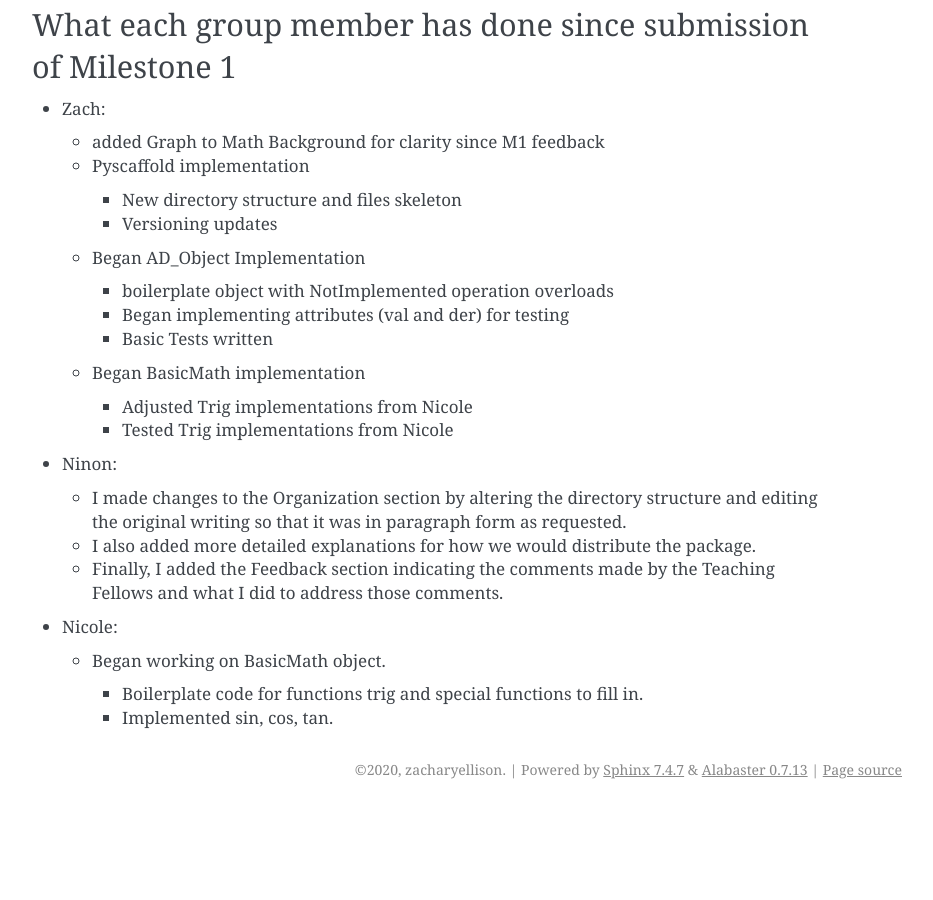
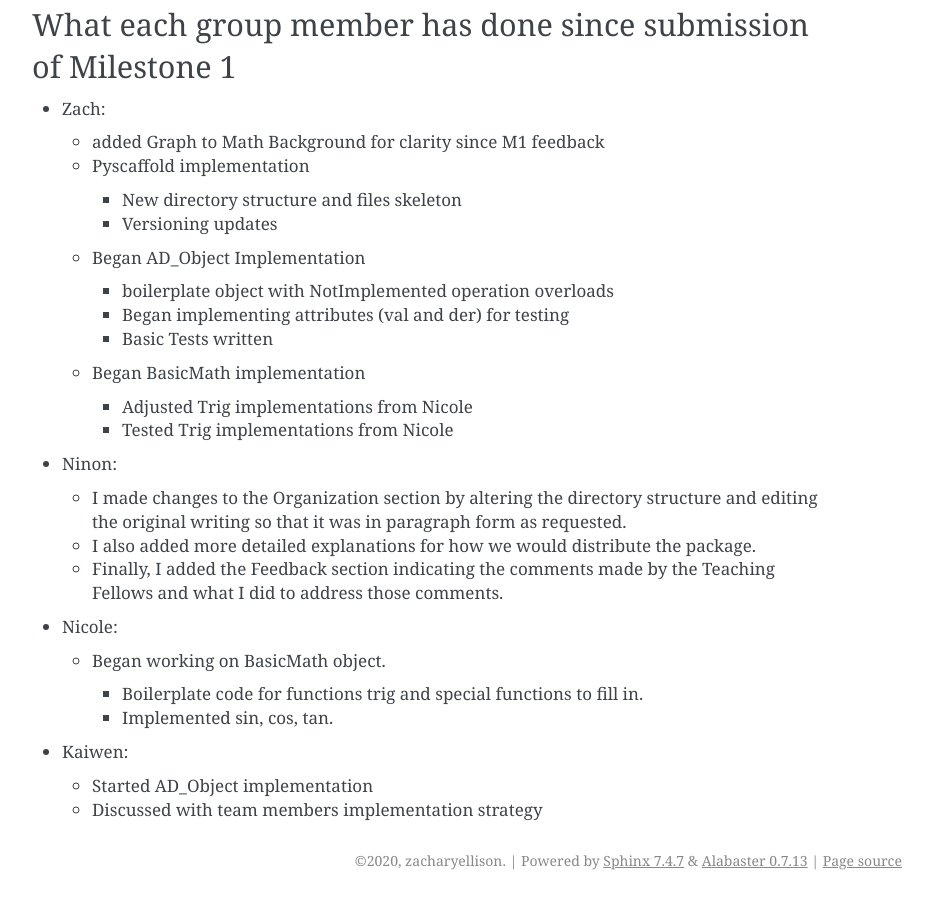
Before and after one commit to mountain-bay/cs107-FinalProject, a Sphinx documentation site: the page built from docs/milestone2_progress.md, in a window 1280 px wide and 900 px high, scrolled down 738 px. Shown: the whole window, without its empty margins (338-1271 px from the left). Built offline with Sphinx 7.4.7, drawn with Linux system fonts in a browser that asks for light colours; pages that are not in the unit, such as notebooks, are missing from menus; the version number is read from the project's files by our own code; before the commit the page ends 1547 px from its top, so only the background shows below that.

Commit message:
Update milestone2_progress.md

```diff
--- a/docs/milestone2_progress.md
+++ b/docs/milestone2_progress.md
@@ -39,3 +39,6 @@ For Milestone 2, we are splitting up into pairs to work on each module. The pair
   - Began working on BasicMath object.
     - Boilerplate code for functions trig and special functions to fill in.
     - Implemented sin, cos, tan.
+- Kaiwen:
+  - Started AD_Object implementation
+  - Discussed with team members implementation strategy
```
